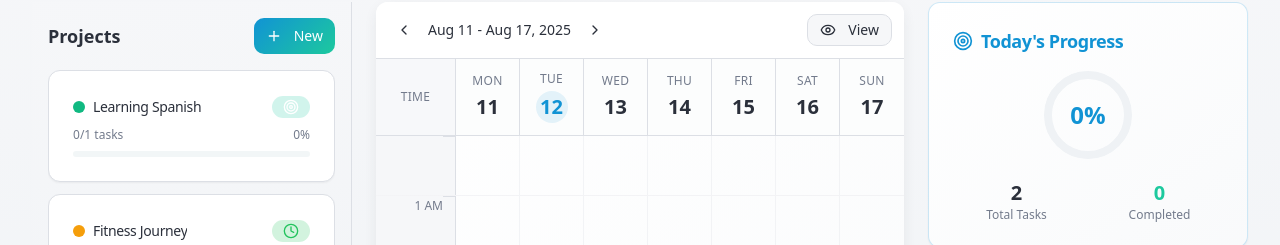
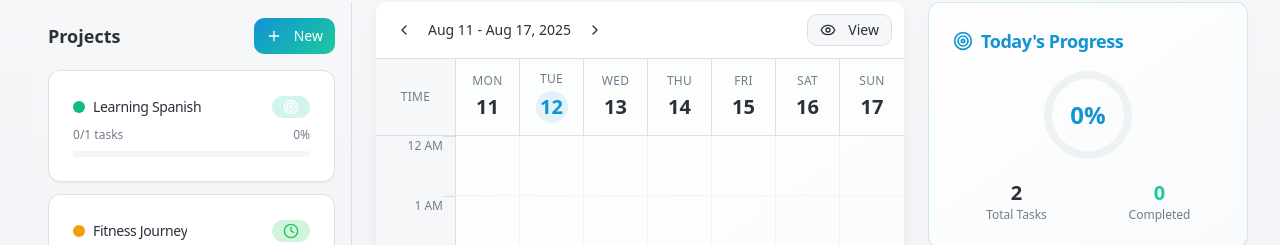
Before and after one commit to devfuture2026/hobbitime-hub, a React (Vite) app: page / in a window 1280 px wide. Shown: the part 87-332 px from the top of the page. Built offline with nearby package versions, Linux system fonts and the light colour scheme.

Commit message:
Fix time grid display
Update the calendar grid to display times from 12 AM to 11 PM.

```diff
--- a/src/components/CalendarGrid.tsx
+++ b/src/components/CalendarGrid.tsx
@@ -289,11 +289,9 @@ export const CalendarGrid: React.FC<CalendarGridProps> = ({
                 <div key={hour} className={`grid relative border-b border-border/30 last:border-b-0 ${view === 'daily' ? 'grid-cols-[80px_1fr]' : 'grid-cols-[80px_repeat(7,1fr)]'}`} style={{ height: '60px' }}>
                   {/* Time label - Perfectly aligned */}
                   <div className="relative border-r border-border flex items-start justify-end pr-3 pt-1 bg-background">
-                    {hour > 0 && (
-                      <div className="text-xs text-muted-foreground font-medium leading-none">
-                        {hour === 12 ? '12 PM' : hour > 12 ? `${hour - 12} PM` : `${hour} AM`}
-                      </div>
-                    )}
+                    <div className="text-xs text-muted-foreground font-medium leading-none">
+                      {hour === 0 ? '12 AM' : hour === 12 ? '12 PM' : hour > 12 ? `${hour - 12} PM` : `${hour} AM`}
+                    </div>
                     <div className="absolute top-0 right-0 w-3 h-px bg-border" />
                   </div>
 
```
